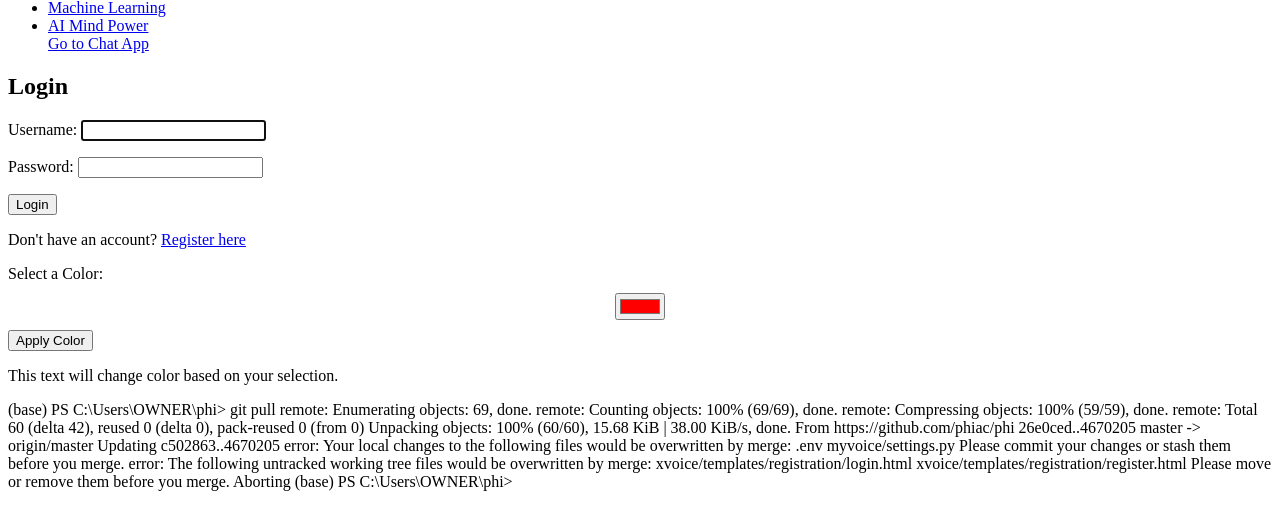
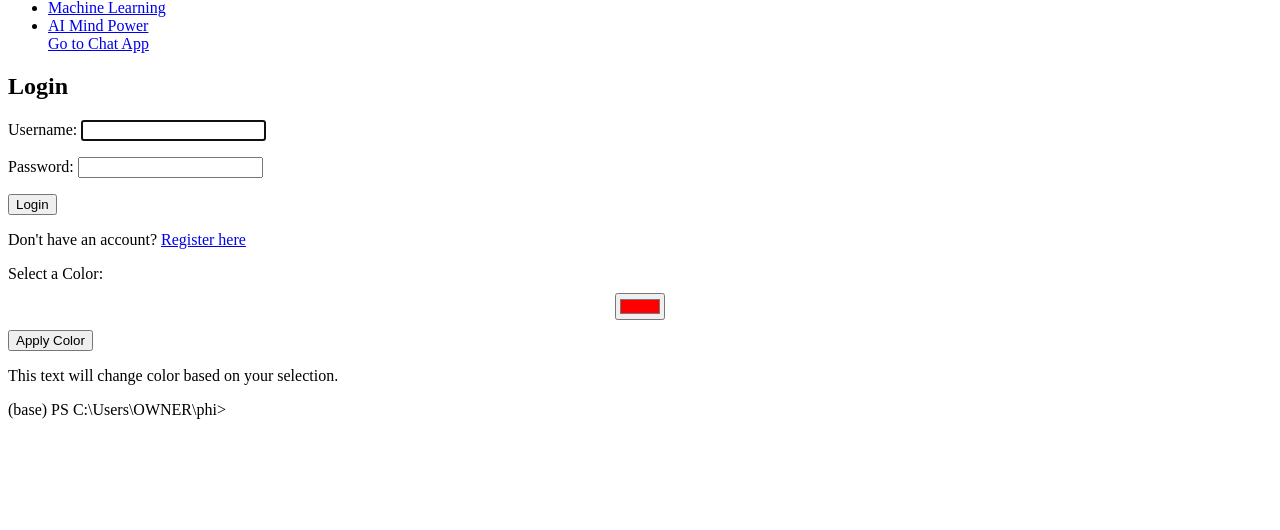
Before and after one commit to phiac/phi, a Django app: page /login/login/ in a window 1280 px wide. Shown: the part 17-547 px from the top of the page. Run offline with Django 5.2, Linux system fonts and the light colour scheme.

Commit message:
Update base.html

```diff
--- a/xvoice/templates/base.html
+++ b/xvoice/templates/base.html
@@ -15,24 +15,7 @@
         <script src="{% static 'js/base.js' %}"></script>
         {% block extra_js %}{% endblock %}
     {% endblock %}
-(base) PS C:\Users\OWNER\phi> git pull
-remote: Enumerating objects: 69, done.
-remote: Counting objects: 100% (69/69), done.
-remote: Compressing objects: 100% (59/59), done.
-remote: Total 60 (delta 42), reused 0 (delta 0), pack-reused 0 (from 0)
-Unpacking objects: 100% (60/60), 15.68 KiB | 38.00 KiB/s, done.
-From https://github.com/phiac/phi
-   26e0ced..4670205  master     -> origin/master
-Updating c502863..4670205
-error: Your local changes to the following files would be overwritten by merge:
-        .env
-        myvoice/settings.py
-Please commit your changes or stash them before you merge.
-error: The following untracked working tree files would be overwritten by merge:
-        xvoice/templates/registration/login.html
-        xvoice/templates/registration/register.html
-Please move or remove them before you merge.
-Aborting
+
 (base) PS C:\Users\OWNER\phi>
 </body>
 </html>
```
